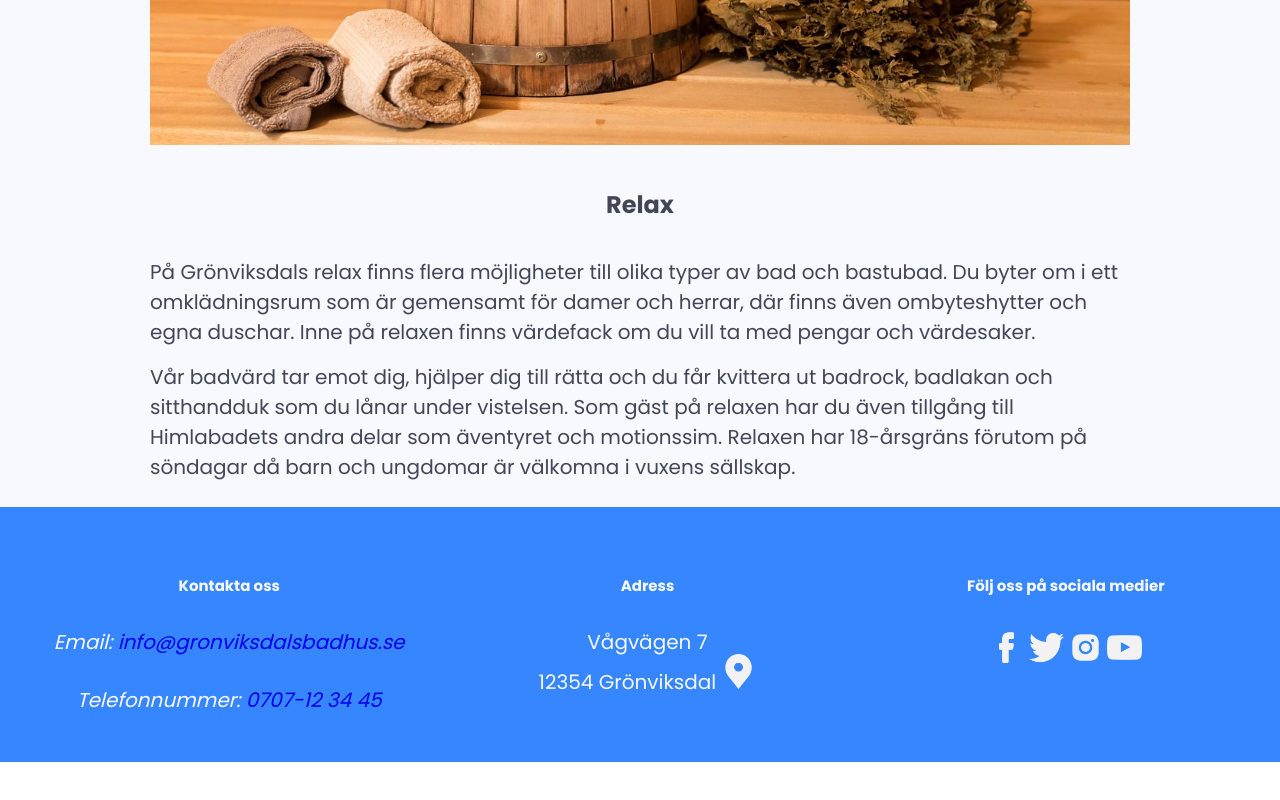
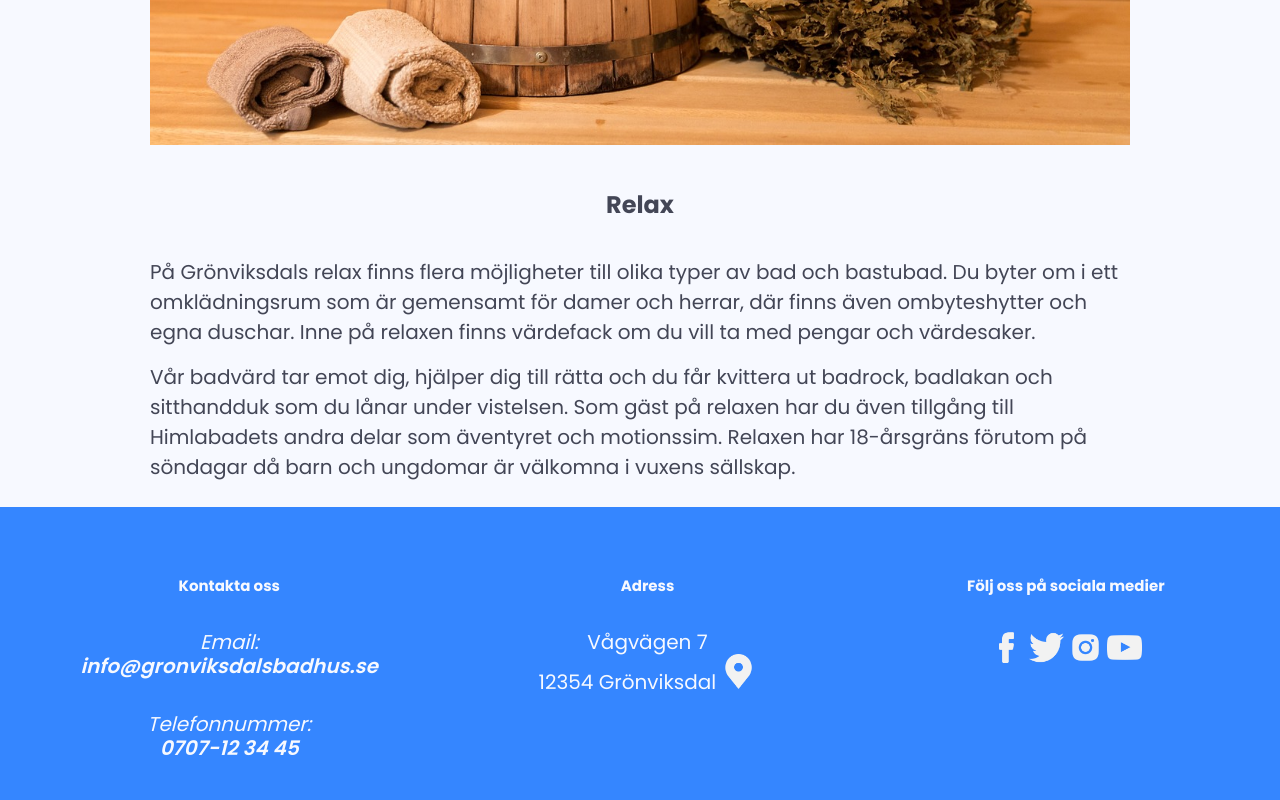
Before and after one commit to tuc-pixel-wizards/agilt-projektarbete-badhuset, a plain HTML site: page index.html in a window 1280 px wide. Shown: the part 4687-5487 px from the top of the page. Before the commit the page ends 5449 px from the top, so only its background shows below. Drawn offline with nearby package versions, Linux system fonts and the light colour scheme.

Commit message:
Update style.css

```diff
--- a/css/style.css
+++ b/css/style.css
@@ -303,10 +303,9 @@ footer h2 {
     transition: 0.5s;
     width: 35.5px;
 }
-}
 
 .telephon, .mail {
-    color:#F7F9FF;
+    color:var(--background);
     text-decoration: none;
     font-weight: 550;
     display: flex;
```
